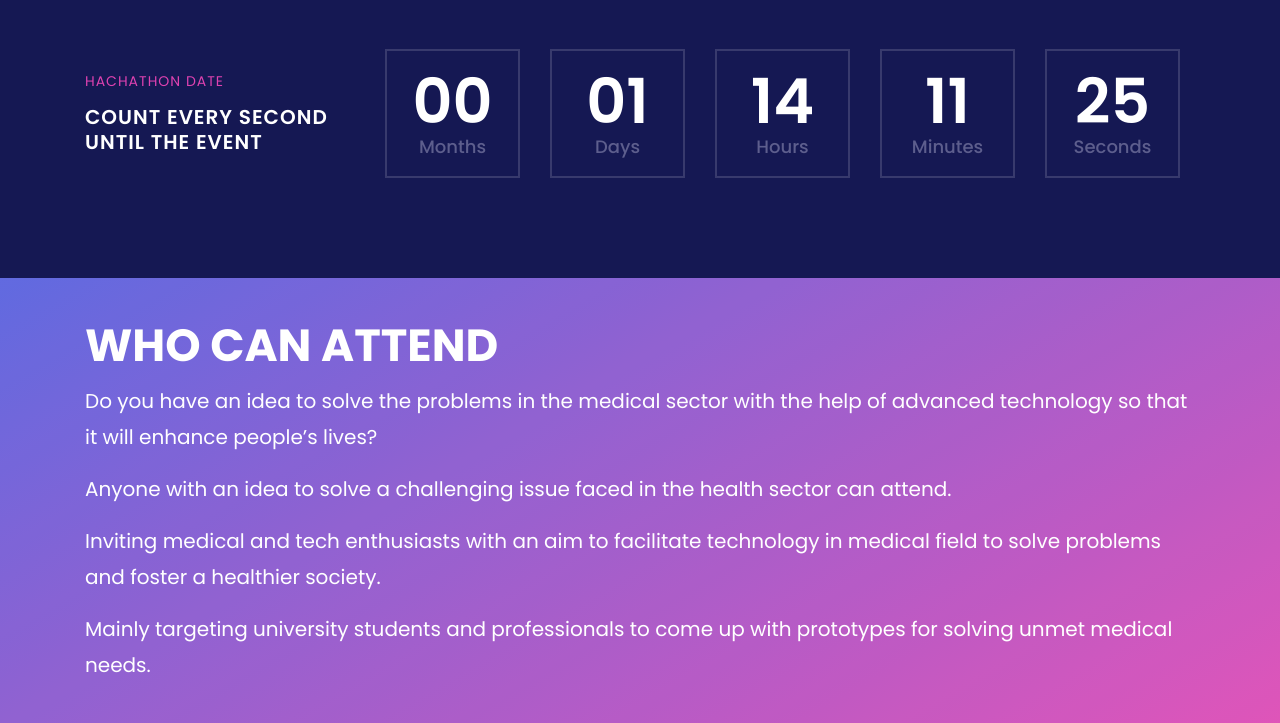
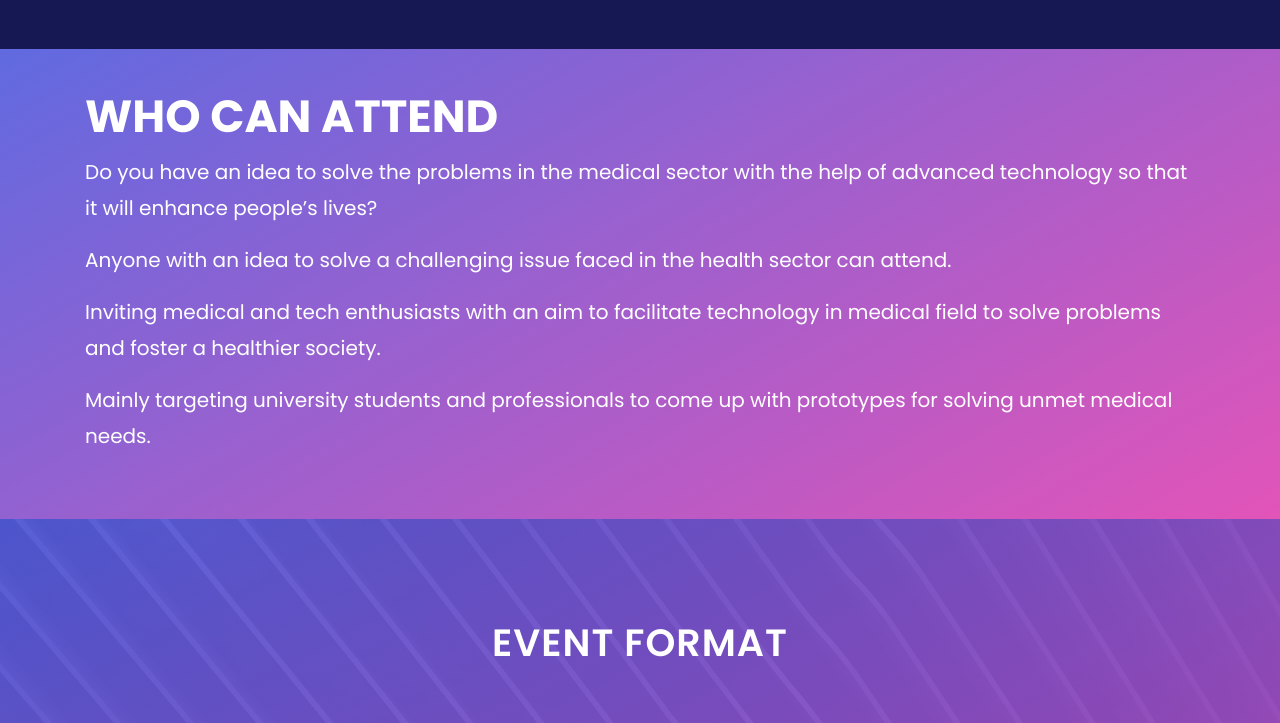
Before and after one commit to sonugopal/Medi-Tech-Hachathon, a website: page index.html in a window 1280 px wide. Shown: the part 1517-2240 px from the top of the page. Drawn offline with Linux system fonts and the light colour scheme.

Commit message:
count down removed

```diff
--- a/index.html
+++ b/index.html
@@ -167,19 +167,19 @@
         <div class="countdown-up-area">
             <div class="container">
                 <div class="row align-items-center">
-                    <div class="col-12 col-md-3">
-                        <!-- Countdown Text -->
+                   <!-- <div class="col-12 col-md-3">
+                        &lt;!&ndash; Countdown Text &ndash;&gt;
                         <div class="countdown-content-text mb-100 wow fadeInUp" data-wow-delay="300ms">
                             <h6>Hachathon Date</h6>
                             <h4>Count Every Second Until the Event</h4>
                         </div>
-                    </div>
+                    </div>-->
 
-                    <div class="col-12 col-md-9">
+                  <!--  <div class="col-12 col-md-9">
                         <div class="countdown-timer mb-100 wow fadeInUp" data-wow-delay="300ms">
                             <div id="clock"></div>
                         </div>
-                    </div>
+                    </div>-->
                 </div>
             </div>
         </div>
--- a/js/default-assets/active.js
+++ b/js/default-assets/active.js
@@ -225,7 +225,7 @@
     // :: 13.0 Countdown Active Code
     // ****************************
     if ($.fn.countdown) {
-        $("#clock").countdown("2019/08/24", function (event) {
+        $("#clock").countdown("2019/09/01", function (event) {
             $(this).html(event.strftime("<div>%m <span>Months</span></div> <div>%d <span>Days</span></div> <div>%H <span>Hours</span></div> <div>%M <span>Minutes</span></div> <div>%S <span>Seconds</span></div>"));
         });
     }
```
